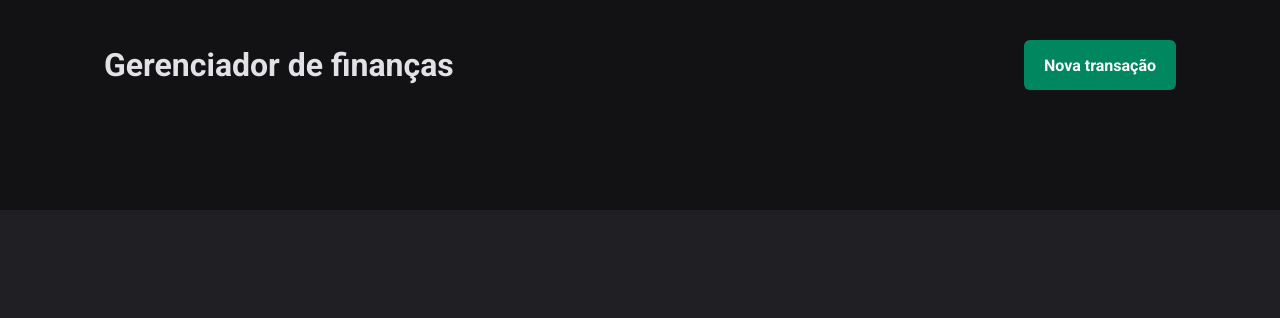
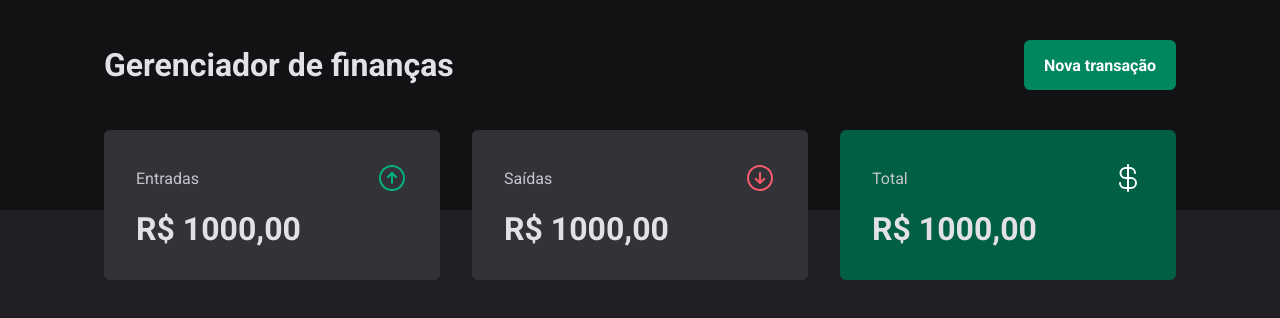
Before and after one commit to edu-almeidaf/finance-manager, a React (Vite) app: page / in a window 1280 px wide. Shown: the top 318 px of the page. Built offline with nearby package versions, Linux system fonts and the light colour scheme.

Commit message:
feat: create summary component

```diff
--- a/package.json
+++ b/package.json
@@ -10,6 +10,7 @@
     "preview": "vite preview"
   },
   "dependencies": {
+    "phosphor-react": "^1.4.1",
     "react": "^18.3.1",
     "react-dom": "^18.3.1",
     "styled-components": "^6.1.12"
--- /dev/null
+++ b/src/components/summary/index.tsx
@@ -0,0 +1,34 @@
+import { ArrowCircleDown, ArrowCircleUp, CurrencyDollar } from 'phosphor-react'
+import { SummaryCard, SummaryContainer } from './styles'
+import { useTheme } from 'styled-components'
+
+export function Summary() {
+  const theme = useTheme()
+  return (
+    <SummaryContainer>
+      <SummaryCard>
+        <header>
+          <span>Entradas</span>
+          <ArrowCircleUp size={32} color={theme['green-300']} />
+        </header>
+        <strong>R$ 1000,00</strong>
+      </SummaryCard>
+
+      <SummaryCard>
+        <header>
+          <span>Saídas</span>
+          <ArrowCircleDown size={32} color={theme['red-300']} />
+        </header>
+        <strong>R$ 1000,00</strong>
+      </SummaryCard>
+
+      <SummaryCard variant="green">
+        <header>
+          <span>Total</span>
+          <CurrencyDollar size={32} color={theme.white} />
+        </header>
+        <strong>R$ 1000,00</strong>
+      </SummaryCard>
+    </SummaryContainer>
+  )
+}
--- /dev/null
+++ b/src/components/summary/styles.ts
@@ -0,0 +1,42 @@
+import styled, { css } from 'styled-components'
+
+export const SummaryContainer = styled.section`
+  width: 100%;
+  max-width: 1120px;
+  margin: 0 auto;
+  padding: 0 1.5rem;
+
+  display: grid;
+  grid-template-columns: repeat(3, 1fr);
+  gap: 2rem;
+  margin-top: -5rem;
+`
+
+interface SummaryCardProps {
+  variant?: 'green'
+}
+
+export const SummaryCard = styled.div<SummaryCardProps>`
+  background-color: ${({ theme }) => theme['gray-600']};
+  border-radius: 6px;
+  padding: 2rem;
+
+  header {
+    display: flex;
+    justify-content: space-between;
+    align-items: center;
+    color: ${({ theme }) => theme['gray-300']};
+  }
+
+  strong {
+    display: block;
+    margin-top: 1rem;
+    font-size: 2rem;
+  }
+
+  ${({ variant, theme }) =>
+    variant === 'green' &&
+    css`
+      background-color: ${theme['green-700']};
+    `}
+`
--- a/src/pages/transactions/index.tsx
+++ b/src/pages/transactions/index.tsx
@@ -1,5 +1,11 @@
 import { Header } from '@/components/header'
+import { Summary } from '@/components/summary'
 
 export function Transactions() {
-  return <Header />
+  return (
+    <div>
+      <Header />
+      <Summary />
+    </div>
+  )
 }
```
Also changed, not shown: src/styles/themes/default.ts (line endings or trailing spaces), 1 other file (tests, documents, lock files or other folders).
